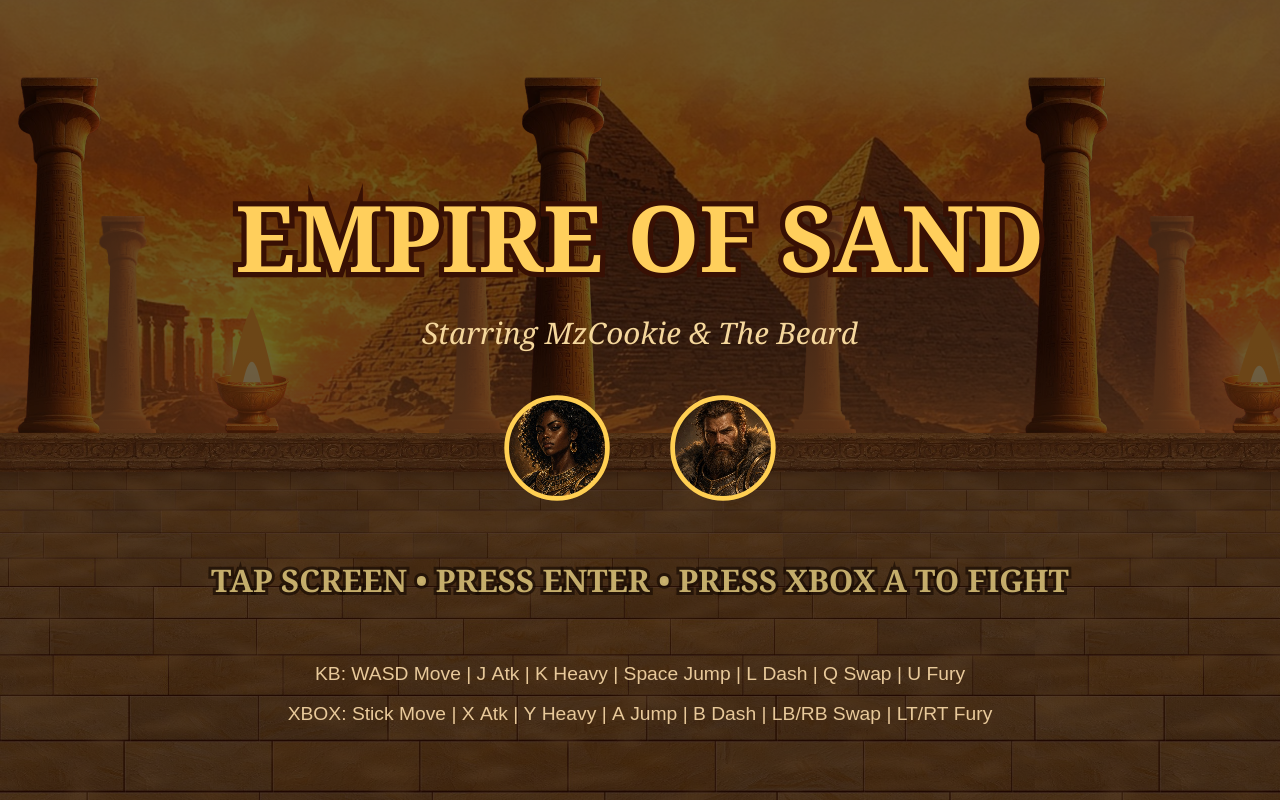
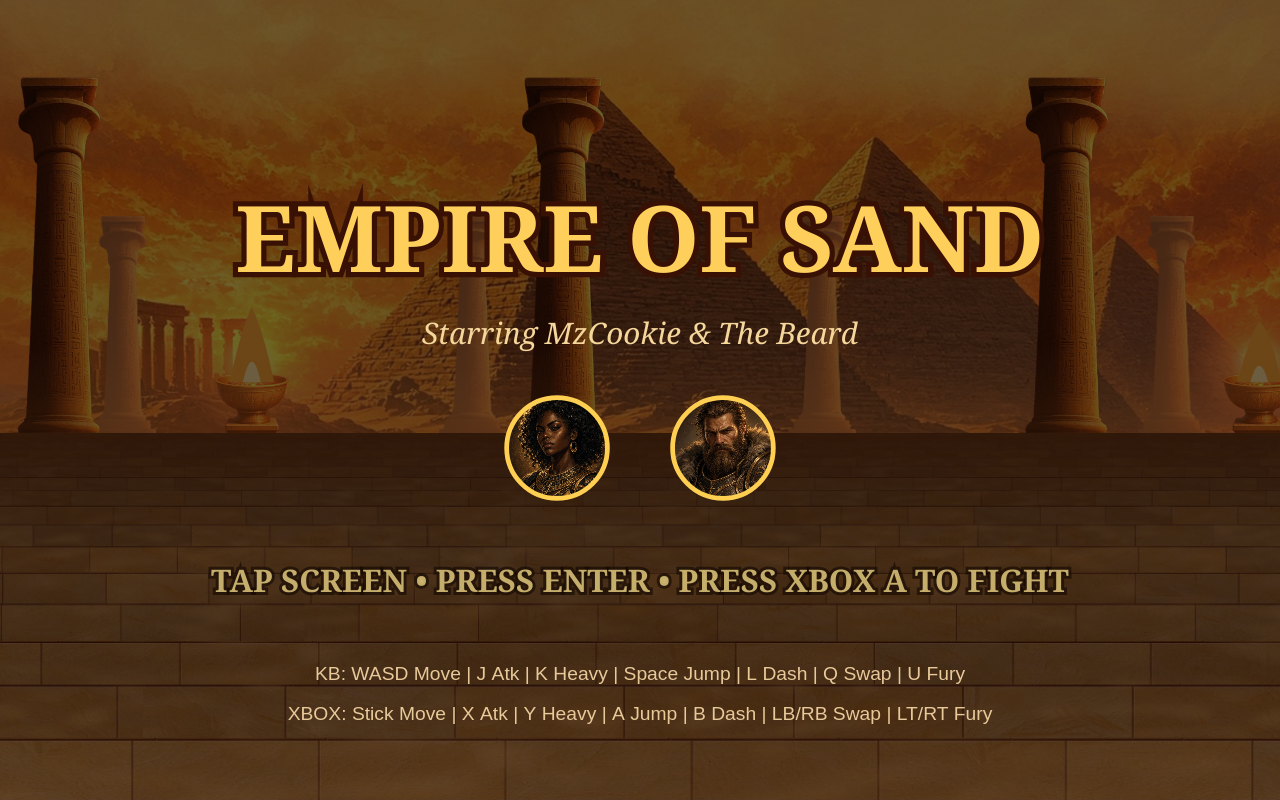
Before and after one commit to GolgothaD/empire-of-sand, a plain HTML site: page index.html in a window 1280 px wide. Drawn offline with Linux system fonts and the light colour scheme; animation ran at ten frames a second.

Commit message:
v6: walk cadence, perspective floor strips, single cover-fit sky
- Walk strides retuned so every walker's cycle rate at its normal move speed is 2.2-2.5/s (MzCookie 5.95->2.32, The Beard 4.83->2.32, marauder 1.78->2.33, shield 1.61->2.33, zealot 2.37->2.33, boss 1.19->2.23)
- Floor: bg_floor.jpg drawn as 16-20 horizontal perspective strips (brick rows from below the frieze, thin at the horizon, tall near the viewer, width follows depth), pre-rendered to one offscreen canvas per layout and scrolled 1:1; horizon shadow + warm bottom light baked in
- Sky: bg_sky.jpg drawn once, cover-fit over the whole camera range with 0.08 parallax (no tiling, no exposed edges at any aspect)
- Cache empire-v6

```diff
--- a/index.html
+++ b/index.html
@@ -75,7 +75,7 @@
   // Multi-frame walk cycles (10 frames, 5x2 atlas). Frames are cut from the same painted
   // sprites; 'stride' is the distance (in 768px source units) the body travels per full cycle,
   // so the cycle phase is driven by distance actually moved and planted feet do not slide.
-  const WALK_META = {"mzcookie": {"n": 10, "cols": 5, "x0": 0, "y0": 0, "x1": 538, "y1": 768, "ax": 314.1, "ay": 759.6, "stride": 293.3, "srcH": 768}, "thebeard": {"n": 10, "cols": 5, "x0": 4, "y0": 4, "x1": 515, "y1": 768, "ax": 119.5, "ay": 759.5, "stride": 280.0, "srcH": 768}, "marauder": {"n": 10, "cols": 5, "x0": 0, "y0": 4, "x1": 487, "y1": 768, "ax": 70.1, "ay": 759.4, "stride": 466.7, "srcH": 768}, "shield": {"n": 10, "cols": 5, "x0": 0, "y0": 6, "x1": 434, "y1": 764, "ax": 275.1, "ay": 757.5, "stride": 366.7, "srcH": 768}, "zealot": {"n": 10, "cols": 5, "x0": 0, "y0": 5, "x1": 574, "y1": 768, "ax": 51.6, "ay": 758.2, "stride": 416.7, "srcH": 768}, "boss": {"n": 10, "cols": 5, "x0": 0, "y0": 0, "x1": 577, "y1": 768, "ax": 161.3, "ay": 759.2, "stride": 366.7, "srcH": 768}};
+  const WALK_META = {"mzcookie": {"n": 10, "cols": 5, "x0": 0, "y0": 0, "x1": 538, "y1": 768, "ax": 314.1, "ay": 759.6, "stride": 751.2, "srcH": 768}, "thebeard": {"n": 10, "cols": 5, "x0": 4, "y0": 4, "x1": 515, "y1": 768, "ax": 119.5, "ay": 759.5, "stride": 581.8, "srcH": 768}, "marauder": {"n": 10, "cols": 5, "x0": 0, "y0": 4, "x1": 487, "y1": 768, "ax": 70.1, "ay": 759.4, "stride": 356.0, "srcH": 768}, "shield": {"n": 10, "cols": 5, "x0": 0, "y0": 6, "x1": 434, "y1": 764, "ax": 275.1, "ay": 757.5, "stride": 254.0, "srcH": 768}, "zealot": {"n": 10, "cols": 5, "x0": 0, "y0": 5, "x1": 574, "y1": 768, "ax": 51.6, "ay": 758.2, "stride": 423.5, "srcH": 768}, "boss": {"n": 10, "cols": 5, "x0": 0, "y0": 0, "x1": 577, "y1": 768, "ax": 161.3, "ay": 759.2, "stride": 196.0, "srcH": 768}};
 
 
   const SPRITE_META = {"mzcookie_idle": {"ax": 0.5839, "ay": 0.9891}, "mzcookie_attack": {"ax": 0.3171, "ay": 0.9884}, "thebeard_idle": {"ax": 0.232, "ay": 0.9889}, "thebeard_attack": {"ax": 0.0765, "ay": 0.9858}, "marauder": {"ax": 0.1439, "ay": 0.9888}, "shield": {"ax": 0.6338, "ay": 0.9863}, "zealot": {"ax": 0.0891, "ay": 0.9873}, "boss": {"ax": 0.2795, "ay": 0.9886}, "urn": {"ax": 0.499, "ay": 0.9842}};
@@ -1724,24 +1724,29 @@
     return true;
   }
 
+  const SKY_PAR = 0.08;
   function drawBackground() {
     const skyH = LANE_TOP + 12;
 
-    // 1. Painted fire-vortex sky, always tiled across the full logical width
+    // 1. Painted fire-vortex sky: ONE cover-fit image (never tiled), parallax 0.08. It is scaled so that the
+    //    whole camera range (0 .. WORLD_LEN-W) still lands inside the picture, so no edge or repeat can show.
     ctx.save();
     ctx.beginPath();
     ctx.rect(0, 0, W, skyH);
     ctx.clip();
-    if (IMG.sky && IMG.sky.naturalWidth) {
-      const destW = Math.max(W * 1.22, 1500);
-      const destH = destW * (IMG.sky.naturalHeight / IMG.sky.naturalWidth);
-      const destY = skyH * 0.40 - destH * 0.46;
-      drawTiledX(IMG.sky, 0.08, destW, destH, destY);
+    const skyImg = (IMG.sky && IMG.sky.naturalWidth) ? IMG.sky : null;
+    if (skyImg) {
+      const iw = skyImg.naturalWidth, ih = skyImg.naturalHeight;
+      const camMax = Math.max(0, WORLD_LEN - W), travel = SKY_PAR * camMax;
+      const sc = Math.max((W + travel) / iw, skyH / ih);
+      const dW = iw * sc, dH = ih * sc;
+      const excess = dW - W;
+      const sx = Math.max(0, Math.min(excess, (excess - travel) / 2 + SKY_PAR * Math.max(0, Math.min(camMax, camX))));
+      // keep the vortex core in the upper-middle of the band; edges are cloud texture
+      const dY = Math.max(skyH - dH, Math.min(0, skyH * 0.40 - dH * 0.45));
+      ctx.drawImage(skyImg, -sx, dY, dW, dH);
     } else {
-      const sx = ((camX * 0.08) % TEX.sky.width + TEX.sky.width) % TEX.sky.width;
-      for (let x = -sx; x < W; x += TEX.sky.width) {
-        ctx.drawImage(TEX.sky, x, 0, TEX.sky.width, skyH);
-      }
+      ctx.drawImage(TEX.sky, 0, 0, W, skyH);
     }
     ctx.restore();
 
@@ -1848,12 +1853,9 @@
       }
     }
 
-    // 4. Level paving-stone arena floor (perspective rows shrink toward the horizon)
-    const gH = H - LANE_TOP + 24;
-    if (IMG.ground && IMG.ground.naturalWidth) {
-      const destW = gH * (IMG.ground.naturalWidth / IMG.ground.naturalHeight);
-      drawTiledX(IMG.ground, 1, destW, gH, LANE_TOP - 10);
-    } else {
+    // 4. Level paving-stone arena floor: horizontal perspective strips, pre-rendered once per layout, scrolled 1:1 with the camera
+    if (!drawFloor()) {
+      const gH = H - LANE_TOP + 24;
       const gx = ((camX % TEX.ground.width) + TEX.ground.width) % TEX.ground.width;
       for (let x = -gx; x < W; x += TEX.ground.width) {
         ctx.drawImage(TEX.ground, x, LANE_TOP - 10, TEX.ground.width, gH);
@@ -1863,6 +1865,85 @@
     // Warm horizon glow + floor haze toward the back wall
     ctx.fillStyle = G.horizon;
     ctx.fillRect(0, LANE_TOP - 70, W, 102);
+  }
+
+
+  // ---------------------------------------------------------------------------
+  // Perspective floor. bg_floor.jpg is an ashlar wall texture (carved frieze on top). The frieze is cropped
+  // away and only brick rows from the lower 2/3 are used. Each strip of the floor takes one brick row and
+  // draws it with a height that grows geometrically from the horizon to the viewer, and a width scale that
+  // follows, so the paving recedes. Everything is baked into one offscreen canvas; per frame each strip is a
+  // single scrolled blit (scroll speed stays exactly 1:1 with the camera, so feet never slip on the ground).
+  // ---------------------------------------------------------------------------
+  const FLOOR = { key: '', cv: null, rows: null, f: 1, top: 0 };
+  const FLOOR_SRC_ROWS = [248, 305, 368, 440, 520, 609, 710];   // brick joints (y in the 768-high source), below the frieze
+  function buildFloor() {
+    const img = IMG.ground;
+    if (!img || !img.naturalWidth) return false;
+    const r = canvas.width / W;
+    let f = r > 1.75 ? 2 : r > 1.15 ? 1.5 : 1;
+    const top = LANE_TOP - 10, band = H - top;
+    const key = W + 'x' + H + ':' + LANE_TOP + ':' + f;
+    if (FLOOR.key === key && FLOOR.cv) return true;
+
+    const sy = img.naturalHeight / 768, srcW = img.naturalWidth;
+    // row heights: geometric growth from thin rows at the horizon to tall rows at the viewer, normalised to fill the band
+    const h0 = Math.max(2.5, band * 0.012), hL = Math.min(band * 0.17, 110);
+    const g = (band - h0) / (band - hL);
+    const n = Math.max(8, Math.round(1 + Math.log(hL / h0) / Math.log(g)));
+    const hs = [];
+    { let sum = 0; for (let k = 0; k < n; k++) sum += Math.pow(g, k);
+      const sc = band / sum; for (let k = 0; k < n; k++) hs.push(sc * Math.pow(g, k)); }
+
+    // deterministic variety: row order + horizontal joint offsets
+    let seed = 20261121; const rnd = () => (seed = (seed * 1664525 + 1013904223) >>> 0) / 4294967296;
+    const rows = []; let y = 0, maxP = 0, prev = -1;
+    for (let k = 0; k < n; k++) {
+      let pi; do { pi = Math.floor(rnd() * (FLOOR_SRC_ROWS.length - 1)); } while (pi === prev); prev = pi;
+      const s0 = (FLOOR_SRC_ROWS[pi] - 2) * sy, s1 = (FLOOR_SRC_ROWS[pi + 1] - 2) * sy;
+      const v = hs[k] / (s1 - s0);                            // vertical scale, logical px per source px
+      const P = srcW * Math.pow(v, 0.85) * 0.95;              // period in logical px: width follows depth, slightly flatter
+      rows.push({ y, h: hs[k], s0, s1, P, off: rnd() * P });
+      maxP = Math.max(maxP, P); y += hs[k];
+    }
+    // memory guard: cap the offscreen at ~6 Mpx
+    const cw0 = W + maxP + 4;
+    f = Math.min(f, Math.sqrt(6e6 / (cw0 * band)));
+    const cv = document.createElement('canvas');
+    cv.width = Math.ceil(cw0 * f); cv.height = Math.ceil(band * f);
+    const c = cv.getContext('2d');
+    c.imageSmoothingEnabled = true; c.imageSmoothingQuality = 'high';
+    for (let k = 0; k < n; k++) {
+      const R0 = rows[k];
+      R0.y0 = Math.round(R0.y * f);
+      R0.y1 = k === n - 1 ? cv.height : Math.round((R0.y + R0.h) * f) + 1;   // +1: overlap, no hairline seams
+      const pw = R0.P * f;
+      for (let x = -(R0.off * f); x < cv.width; x += pw) {
+        c.drawImage(img, 0, R0.s0, srcW, R0.s1 - R0.s0, x, R0.y0, pw + 1, R0.y1 - R0.y0);
+      }
+    }
+    // light: soft dark gradient at the horizon, warm lift at the bottom edge
+    let gr = c.createLinearGradient(0, 0, 0, band * 0.34 * f);
+    gr.addColorStop(0, 'rgba(24, 8, 2, 0.70)'); gr.addColorStop(0.5, 'rgba(24, 8, 2, 0.28)'); gr.addColorStop(1, 'rgba(24, 8, 2, 0)');
+    c.fillStyle = gr; c.fillRect(0, 0, cv.width, band * 0.34 * f);
+    const wy = band * 0.62 * f;
+    gr = c.createLinearGradient(0, wy, 0, cv.height);
+    gr.addColorStop(0, 'rgba(255, 190, 105, 0)'); gr.addColorStop(1, 'rgba(255, 190, 105, 0.20)');
+    c.globalCompositeOperation = 'lighter';
+    c.fillStyle = gr; c.fillRect(0, wy, cv.width, cv.height - wy);
+
+    FLOOR.cv = cv; FLOOR.rows = rows; FLOOR.f = f; FLOOR.top = top; FLOOR.key = key;
+    return true;
+  }
+  function drawFloor() {
+    if (!buildFloor()) return false;
+    const f = FLOOR.f, rows = FLOOR.rows, wf = Math.round(W * f);
+    for (let k = 0; k < rows.length; k++) {
+      const R0 = rows[k];
+      const sx = Math.round((((camX % R0.P) + R0.P) % R0.P) * f);
+      ctx.drawImage(FLOOR.cv, sx, R0.y0, wf, R0.y1 - R0.y0, 0, FLOOR.top + R0.y0 / f, W, (R0.y1 - R0.y0) / f);
+    }
+    return true;
   }
 
   // Cached gradients / pre-baked art (no per-frame canvas or gradient creation)
--- a/sw.js
+++ b/sw.js
@@ -1,4 +1,4 @@
-var C='empire-v5',F=['./', 'index.html', 'icons/icon-192.png', 'icons/icon-512.png', 'icons/icon-maskable-192.png', 'icons/icon-maskable-512.png', 'icons/apple-touch-icon.png', 'icons/favicon-32.png', 'favicon.ico', 'manifest.json', 'assets/bg_floor.jpg', 'assets/pillar.webp', 'assets/brazier.webp', 'assets/bg_pyramids.jpg', 'assets/bg_sky.jpg', 'assets/boss.png', 'assets/boss_lo.webp', 'assets/marauder.png', 'assets/marauder_lo.webp', 'assets/mzcookie_attack.png', 'assets/mzcookie_attack_lo.webp', 'assets/mzcookie_idle.png', 'assets/mzcookie_idle_lo.webp', 'assets/portrait_mzcookie.jpg', 'assets/portrait_thebeard.jpg', 'assets/shield.png', 'assets/shield_lo.webp', 'assets/sprites.json', 'assets/thebeard_attack.png', 'assets/thebeard_attack_lo.webp', 'assets/thebeard_idle.png', 'assets/thebeard_idle_lo.webp', 'assets/urn.png', 'assets/urn_lo.webp', 'assets/walk_boss.webp', 'assets/walk_boss_lo.webp', 'assets/walk_marauder.webp', 'assets/walk_marauder_lo.webp', 'assets/walk_mzcookie.webp', 'assets/walk_mzcookie_lo.webp', 'assets/walk_shield.webp', 'assets/walk_shield_lo.webp', 'assets/walk_thebeard.webp', 'assets/walk_thebeard_lo.webp', 'assets/walk_zealot.webp', 'assets/walk_zealot_lo.webp', 'assets/zealot.png', 'assets/zealot_lo.webp'];
+var C='empire-v6',F=['./', 'index.html', 'icons/icon-192.png', 'icons/icon-512.png', 'icons/icon-maskable-192.png', 'icons/icon-maskable-512.png', 'icons/apple-touch-icon.png', 'icons/favicon-32.png', 'favicon.ico', 'manifest.json', 'assets/bg_floor.jpg', 'assets/pillar.webp', 'assets/brazier.webp', 'assets/bg_pyramids.jpg', 'assets/bg_sky.jpg', 'assets/boss.png', 'assets/boss_lo.webp', 'assets/marauder.png', 'assets/marauder_lo.webp', 'assets/mzcookie_attack.png', 'assets/mzcookie_attack_lo.webp', 'assets/mzcookie_idle.png', 'assets/mzcookie_idle_lo.webp', 'assets/portrait_mzcookie.jpg', 'assets/portrait_thebeard.jpg', 'assets/shield.png', 'assets/shield_lo.webp', 'assets/sprites.json', 'assets/thebeard_attack.png', 'assets/thebeard_attack_lo.webp', 'assets/thebeard_idle.png', 'assets/thebeard_idle_lo.webp', 'assets/urn.png', 'assets/urn_lo.webp', 'assets/walk_boss.webp', 'assets/walk_boss_lo.webp', 'assets/walk_marauder.webp', 'assets/walk_marauder_lo.webp', 'assets/walk_mzcookie.webp', 'assets/walk_mzcookie_lo.webp', 'assets/walk_shield.webp', 'assets/walk_shield_lo.webp', 'assets/walk_thebeard.webp', 'assets/walk_thebeard_lo.webp', 'assets/walk_zealot.webp', 'assets/walk_zealot_lo.webp', 'assets/zealot.png', 'assets/zealot_lo.webp'];
 self.addEventListener('install',function(e){self.skipWaiting();e.waitUntil(caches.open(C).then(function(c){return c.addAll(F)}))});
 self.addEventListener('activate',function(e){e.waitUntil(caches.keys().then(function(ks){return Promise.all(ks.filter(function(k){return k!==C}).map(function(k){return caches.delete(k)}))}).then(function(){return self.clients.claim()}))});
 self.addEventListener('fetch',function(e){if(e.request.method!=='GET')return;e.respondWith(fetch(e.request).then(function(r){var cp=r.clone();caches.open(C).then(function(c){c.put(e.request,cp)});return r}).catch(function(){return caches.match(e.request,{ignoreSearch:true})}))});
```
